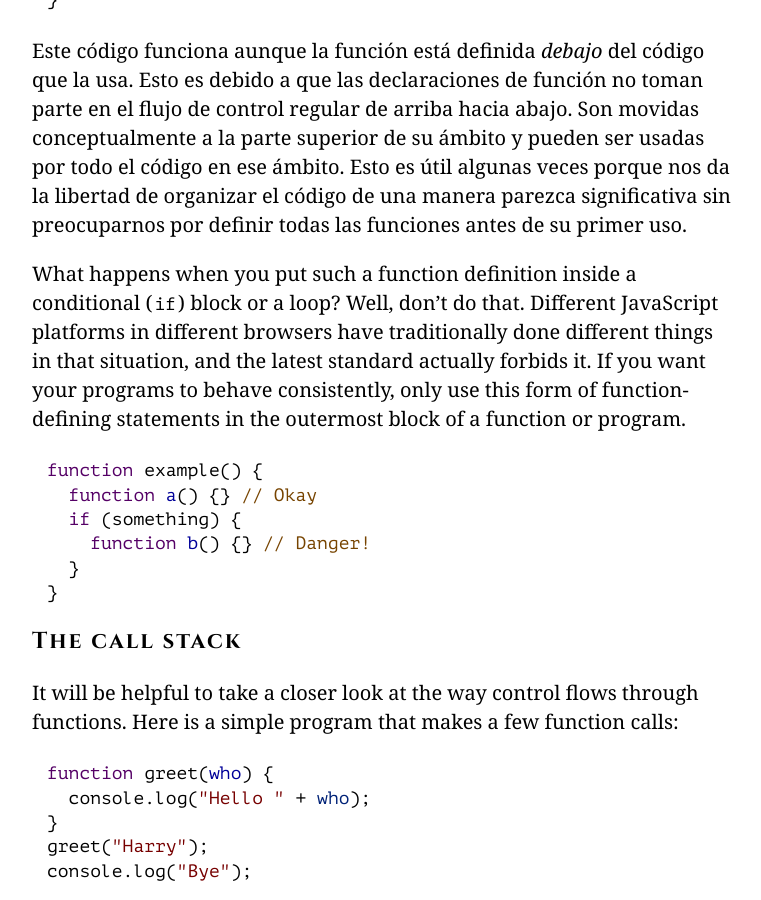
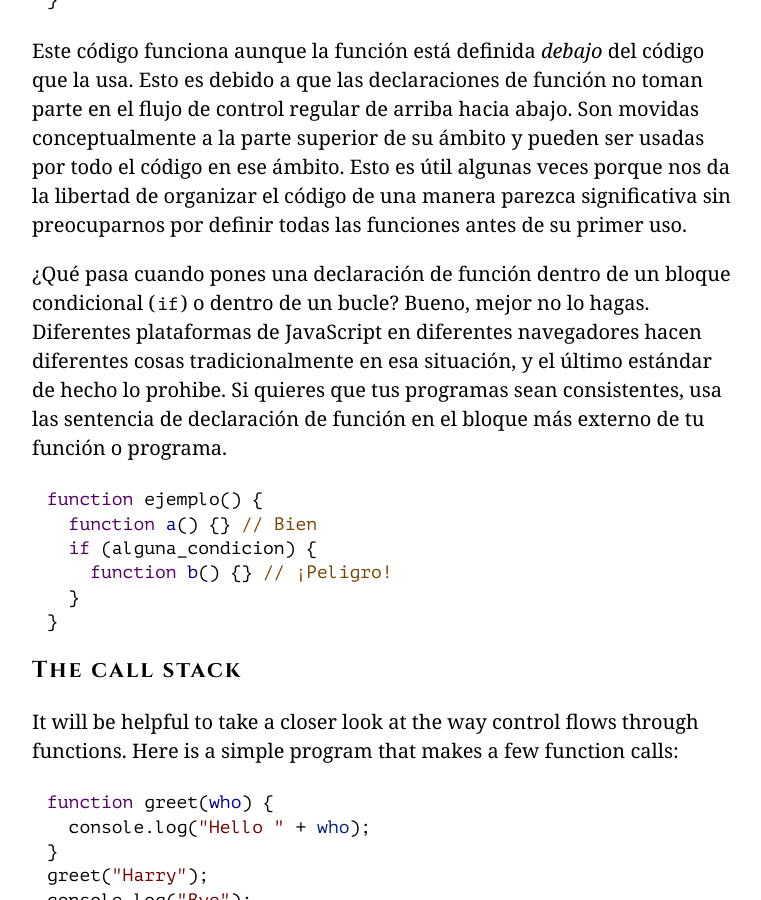
Before and after one commit to hectorip/Eloquent-JavaScript-ES-online, a Jekyll site: the page chapters/03_functions.html, which Jekyll copies as it is, in a window 1280 px wide and 900 px high, scrolled down 6283 px. Shown: the whole window, without its empty margins (258-1019 px from the left). Built offline with Jekyll 4.4.1, drawn with Linux system fonts in a browser that asks for light colours; nearby versions of some CDN libraries; library files that are not in the unit come from our copies.

Commit message:
ámbitos de declaraciónn de funciones

```diff
--- a/chapters/03_functions.html
+++ b/chapters/03_functions.html
@@ -249,17 +249,17 @@ ser usadas por todo el código en ese ámbito. Esto es útil algunas veces
 porque nos da la libertad de organizar el código de una manera parezca
 significativa sin preocuparnos por definir todas las funciones antes de
 su primer uso.</p>
-<p><a class=p_ident id="p_RsXfJfQflM" href="#p_RsXfJfQflM"></a>What happens when you put such a function
-definition inside a conditional (<code>if</code>) block or a loop? Well, don&#8217;t do
-that. Different JavaScript platforms in different browsers have
-traditionally done different things in that situation, and the latest
-standard actually forbids it. If you want your programs to behave
-consistently, only use this form of function-defining statements in
-the outermost block of a function or program.</p>
-<pre data-language="javascript" class="snippet cm-s-default"><a class=c_ident id="c_wm1DV2942b" href="#c_wm1DV2942b"></a><span class="cm-keyword">function</span> <span class="cm-variable">example</span>() {
-  <span class="cm-keyword">function</span> <span class="cm-def">a</span>() {} <span class="cm-comment">// Okay</span>
-  <span class="cm-keyword">if</span> (<span class="cm-variable">something</span>) {
-    <span class="cm-keyword">function</span> <span class="cm-def">b</span>() {} <span class="cm-comment">// Danger!</span>
+<p><a class=p_ident id="p_0GxWZUSwt8" href="#p_0GxWZUSwt8"></a>¿Qué pasa cuando pones una declaración
+de función dentro de un bloque condicional (<code>if</code>) o dentro de un bucle?
+Bueno, mejor no lo hagas. Diferentes plataformas de JavaScript en
+diferentes navegadores hacen diferentes cosas tradicionalmente en esa
+situación, y el último estándar de hecho lo prohibe. Si quieres que
+tus programas sean consistentes, usa las sentencia de declaración de función
+en el bloque más externo de tu función o programa.</p>
+<pre data-language="javascript" class="snippet cm-s-default"><a class=c_ident id="c_x+G463250z" href="#c_x+G463250z"></a><span class="cm-keyword">function</span> <span class="cm-variable">ejemplo</span>() {
+  <span class="cm-keyword">function</span> <span class="cm-def">a</span>() {} <span class="cm-comment">// Bien</span>
+  <span class="cm-keyword">if</span> (<span class="cm-variable">alguna_condicion</span>) {
+    <span class="cm-keyword">function</span> <span class="cm-def">b</span>() {} <span class="cm-comment">// ¡Peligro!</span>
   }
 }</pre>
 <h2 id="stack"><a class=h_ident id="h_D2Yui+mx6D" href="#h_D2Yui+mx6D"></a>The call stack</h2>
```
